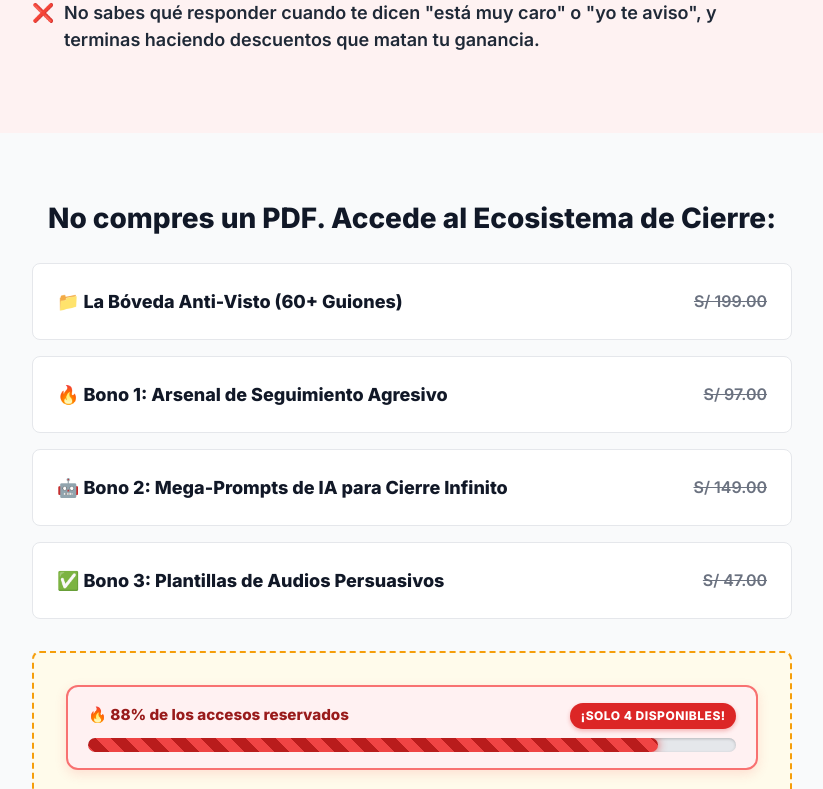
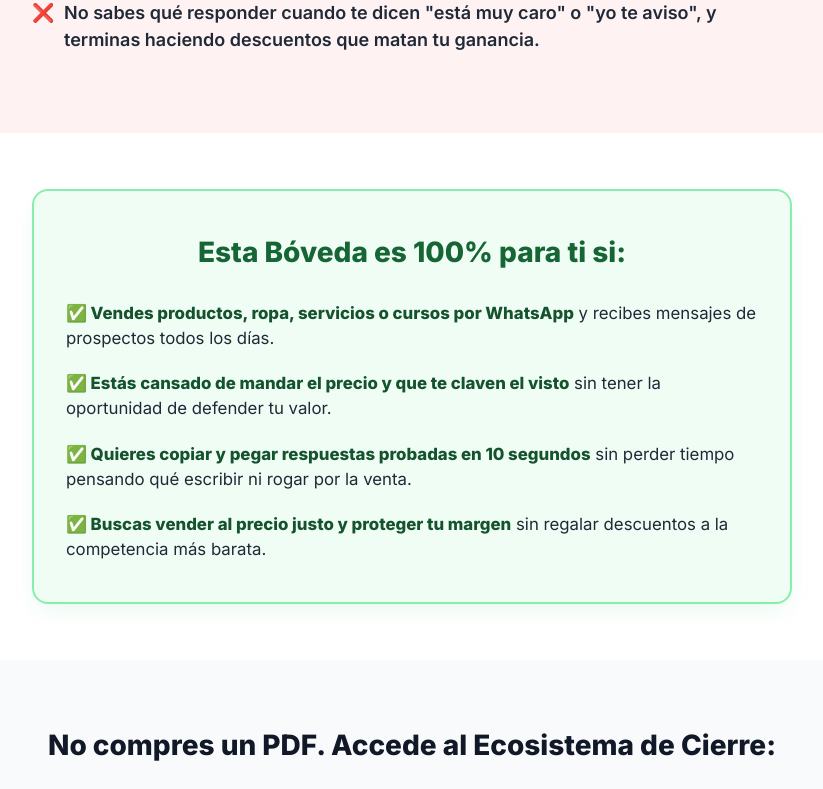
Before and after one commit to thequantpartners/boveda, a React (Vite) app in the folder apps/landing/: page / in a window 1280 px wide. Shown: the part 940-1729 px from the top of the page, without its empty margins (228-1051 px from the left). Built offline with nearby package versions, Linux system fonts and the light colour scheme.

Commit message:
feat: integrar seccion de calificacion 'Esta Boveda es 100% para ti si' siguiendo la estructura Alex Hormozi

```diff
--- a/apps/landing/src/App.jsx
+++ b/apps/landing/src/App.jsx
@@ -356,6 +356,28 @@ function LandingPage() {
         </div>
       </section>
 
+      <section className="qualification">
+        <div className="container">
+          <div className="qualification-box">
+            <h2>Esta Bóveda es 100% para ti si:</h2>
+            <ul className="qualification-list">
+              <li>
+                <strong>✅ Vendes productos, ropa, servicios o cursos por WhatsApp</strong> y recibes mensajes de prospectos todos los días.
+              </li>
+              <li>
+                <strong>✅ Estás cansado de mandar el precio y que te claven el visto</strong> sin tener la oportunidad de defender tu valor.
+              </li>
+              <li>
+                <strong>✅ Quieres copiar y pegar respuestas probadas en 10 segundos</strong> sin perder tiempo pensando qué escribir ni rogar por la venta.
+              </li>
+              <li>
+                <strong>✅ Buscas vender al precio justo y proteger tu margen</strong> sin regalar descuentos a la competencia más barata.
+              </li>
+            </ul>
+          </div>
+        </div>
+      </section>
+
       <section className="value-stack" id="checkout-section">
         <div className="container">
           <h2>No compres un PDF. Accede al Ecosistema de Cierre:</h2>
--- a/apps/landing/src/index.css
+++ b/apps/landing/src/index.css
@@ -885,3 +885,41 @@ h2 {
   font-size: 0.85rem;
   color: var(--dark);
 }
+
+/* QUALIFICATION SECTION (HORMOZI FIT) */
+.qualification {
+  padding: 3.5rem 0;
+  background: white;
+}
+
+.qualification-box {
+  background: #F0FDF4;
+  border: 2px solid #86EFAC;
+  border-radius: 16px;
+  padding: 2.5rem 2rem;
+  box-shadow: 0 10px 25px -5px rgba(34, 197, 94, 0.1);
+}
+
+.qualification-box h2 {
+  color: #166534;
+  font-size: 1.75rem;
+  margin-bottom: 1.75rem;
+}
+
+.qualification-list {
+  list-style: none;
+  display: flex;
+  flex-direction: column;
+  gap: 1.25rem;
+}
+
+.qualification-list li {
+  font-size: 1.05rem;
+  color: var(--text);
+  line-height: 1.5;
+}
+
+.qualification-list li strong {
+  color: #14532D;
+  font-weight: 700;
+}
```
